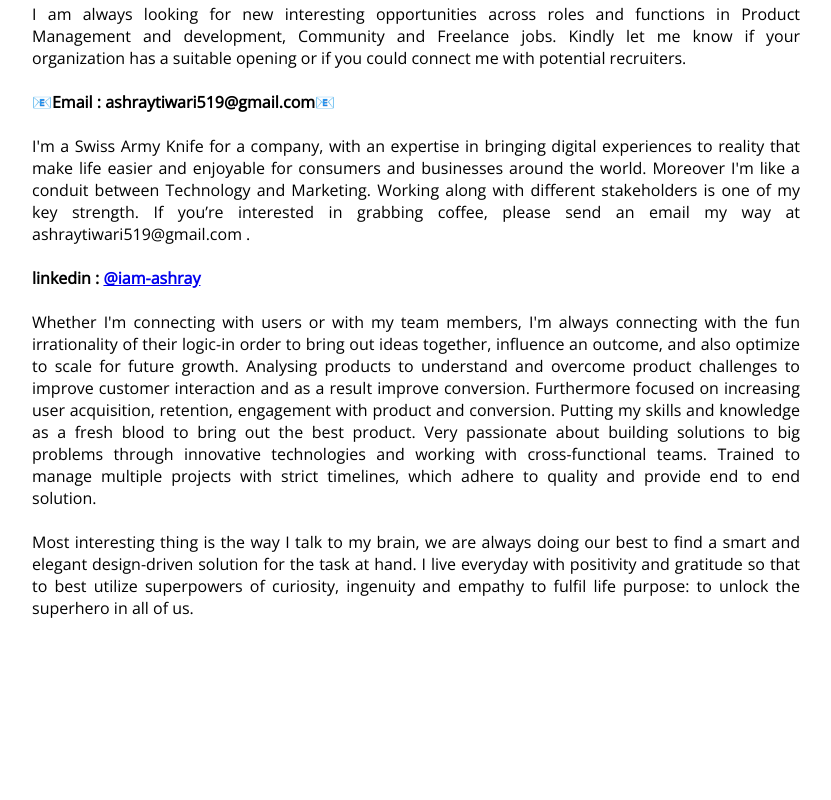
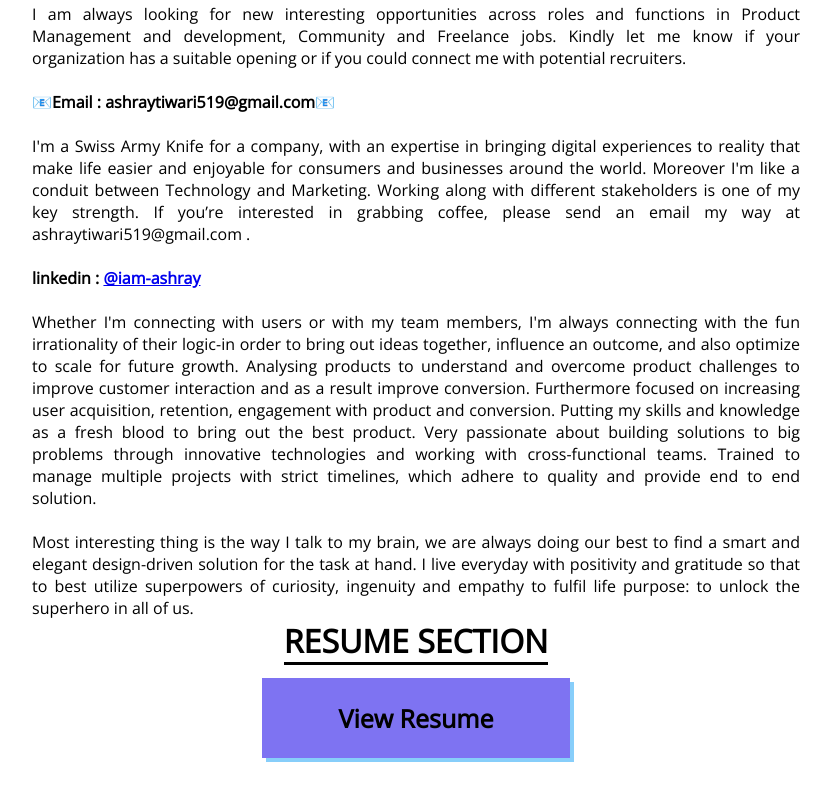
Before and after one commit to Ashray-Tiwari/Portfolio, a plain HTML site: page index.html in a window 1280 px wide. Shown: the part 2978-3778 px from the top of the page, without its empty margins (224-1055 px from the left). Before the commit the page ends 3669 px from the top, so only its background shows below. Drawn offline with nearby package versions, Linux system fonts and the light colour scheme.

Commit message:
Update index.html

```diff
--- a/index.html
+++ b/index.html
@@ -25,7 +25,7 @@
         <li><a href="#">Projects</a></li>
         <li><a href="#">Achievements</a></li>
         <li><a href="#Con">Contact Info</a></li>
-        <li><a href="#">View Resume</a></li>
+        <li><a href="#Res">View Resume</a></li>
       </ul>
     </nav>
 
@@ -224,8 +224,12 @@
           to fulfil life purpose: to unlock the superhero in all of us.
         </p>
         </div>
-
-      <div class="Res"></div>
+      <div id="Res">
+        <p>
+          <b style="border-bottom: solid black; font-size: 2rem">RESUME SECTION</b>
+        </p>
+        <button><a href="https://drive.google.com/file/d/1D14F4ACTFNnQPY0pWJcdva3LG7Xtd20x/view?usp=sharing" target="_blank">View Resume</a></button>
+      </div>
     </div>
     <script src="https://smtpjs.com/v3/smtp.js"></script>
     <script >
```
